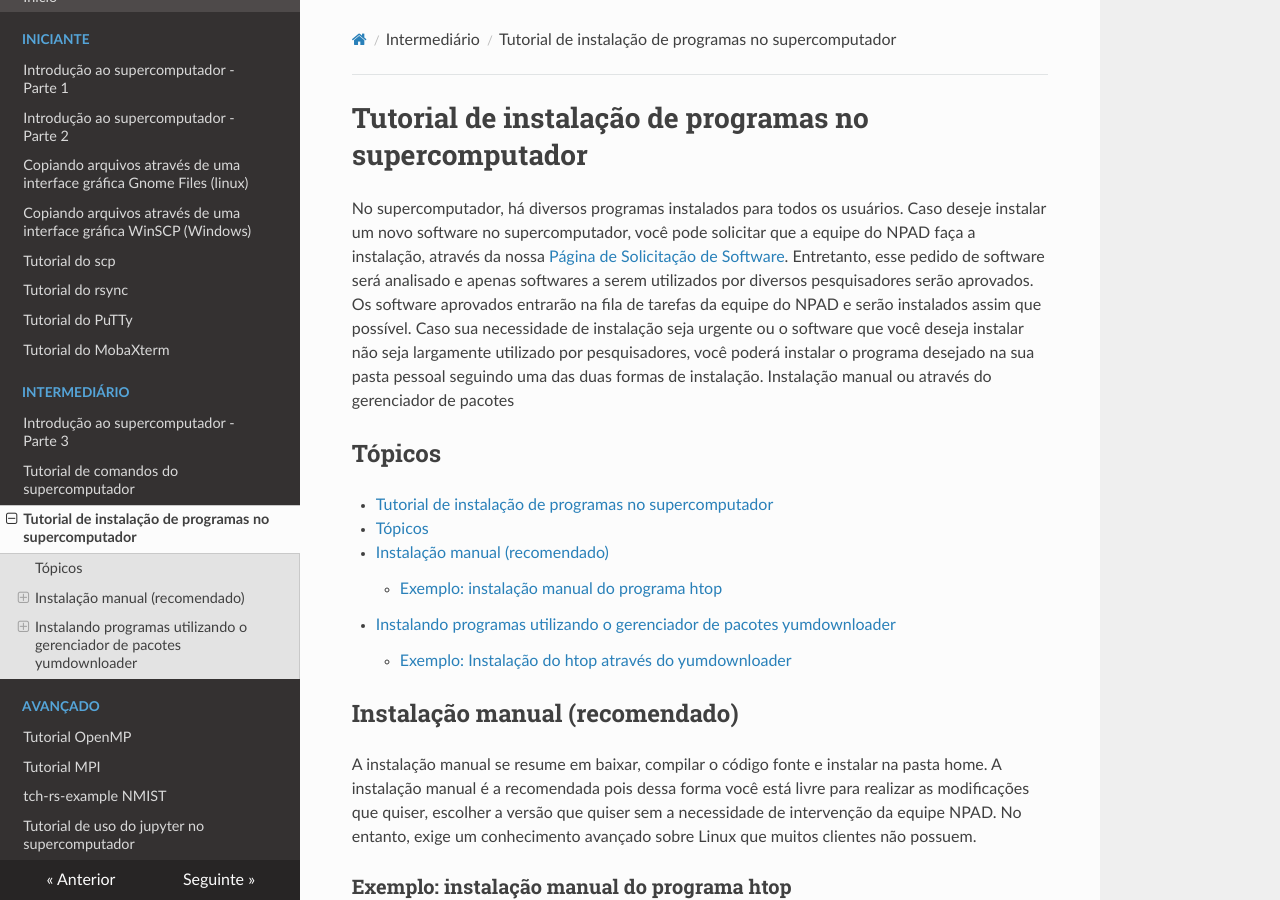
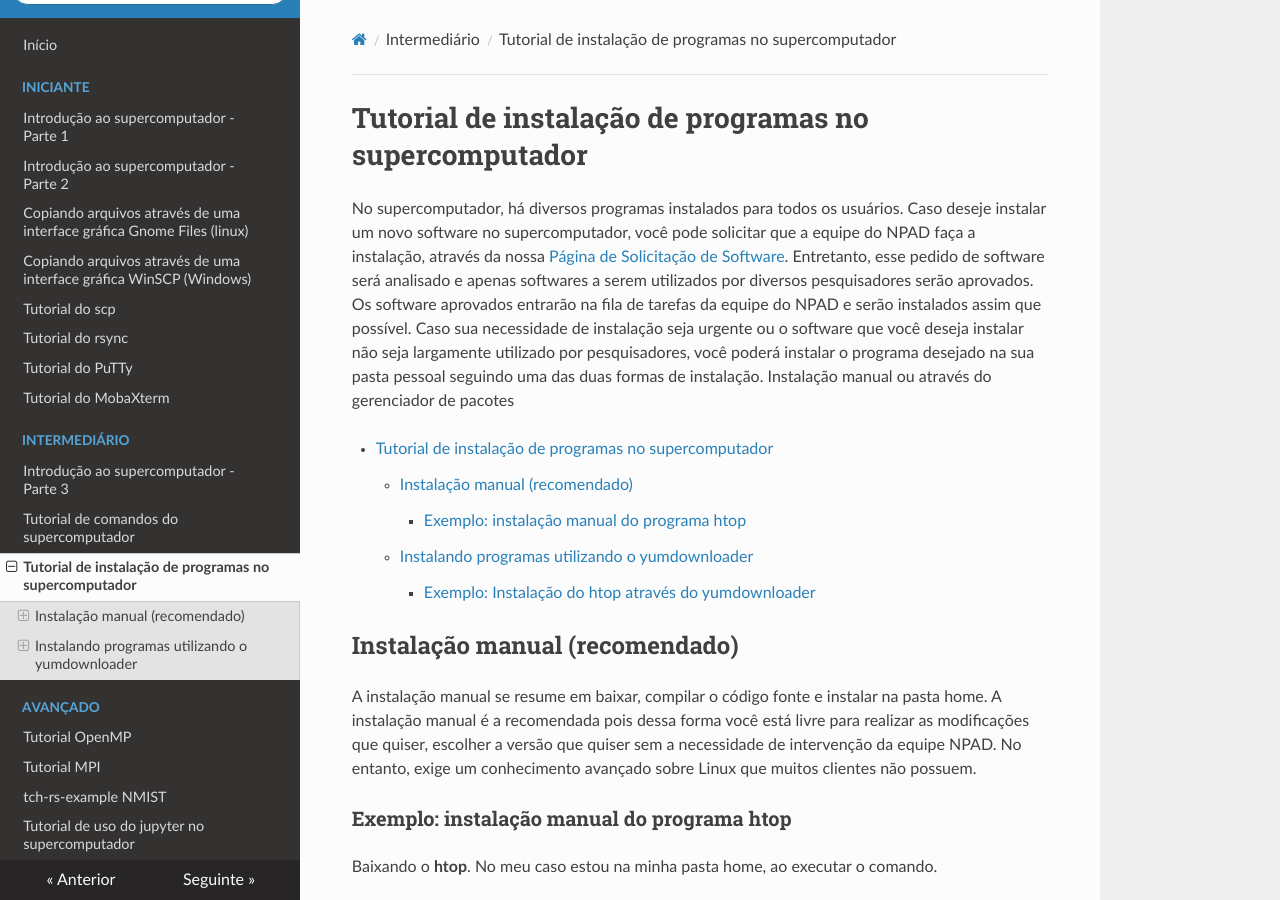
Before and after one commit to estgeorge/tutoriais, an MkDocs documentation site: the page built from docs/intermediate/install_apps.md, in a window 1280 px wide and 900 px high. Built offline with MkDocs 1.6.1, drawn with Linux system fonts in a browser that asks for light colours; nearby versions of some CDN libraries; some of the changed text lies outside the part shown.

Commit message:
alteração

````diff
--- a/docs/intermediate/install_apps.md
+++ b/docs/intermediate/install_apps.md
@@ -3,14 +3,7 @@
 No supercomputador, há diversos programas instalados para todos os usuários. Caso deseje instalar um novo software no supercomputador, você pode solicitar que a equipe do NPAD faça a instalação, através da nossa [Página de Solicitação de Software](http://npad.ufrn.br/solicitarNovoSoftware.php). Entretanto, esse pedido de software será analisado e apenas softwares a serem utilizados por diversos pesquisadores serão aprovados. Os software aprovados entrarão na fila de tarefas da equipe do NPAD e serão instalados assim que possível. Caso sua necessidade de instalação seja urgente ou o software que você deseja instalar não seja largamente utilizado por pesquisadores, você poderá instalar o programa desejado na sua pasta pessoal seguindo uma das duas formas de instalação.
 Instalação manual ou através do gerenciador de pacotes
 
-## Tópicos
-
-- [Tutorial de instalação de programas no supercomputador](#tutorial-de-instalação-de-programas-no-supercomputador)
-  - [Tópicos](#tópicos)
-  - [Instalação manual (recomendado)](#instalação-manual-recomendado)
-    - [Exemplo: instalação manual do programa htop](#exemplo-instalação-manual-do-programa-htop)
-  - [Instalando programas utilizando o gerenciador de pacotes yumdownloader](#instalando-programas-utilizando-o-gerenciador-de-pacotes-yumdownloader)
-    - [Exemplo: Instalação do htop através do yumdownloader](#exemplo-instalação-do-htop-através-do-yumdownloader)
+[TOC]
 
 ## Instalação manual (recomendado)
 
@@ -88,7 +81,7 @@ perceba que a versão que vem instalada por padrão é a **3.0.5**
 htop 3.0.5
 ```
 
-## Instalando programas utilizando o gerenciador de pacotes yumdownloader
+## Instalando programas utilizando o yumdownloader
 
 Ao acessar sua pasta no supercomputador, execute o seguinte comando para baixar o seu programa.
 
````
